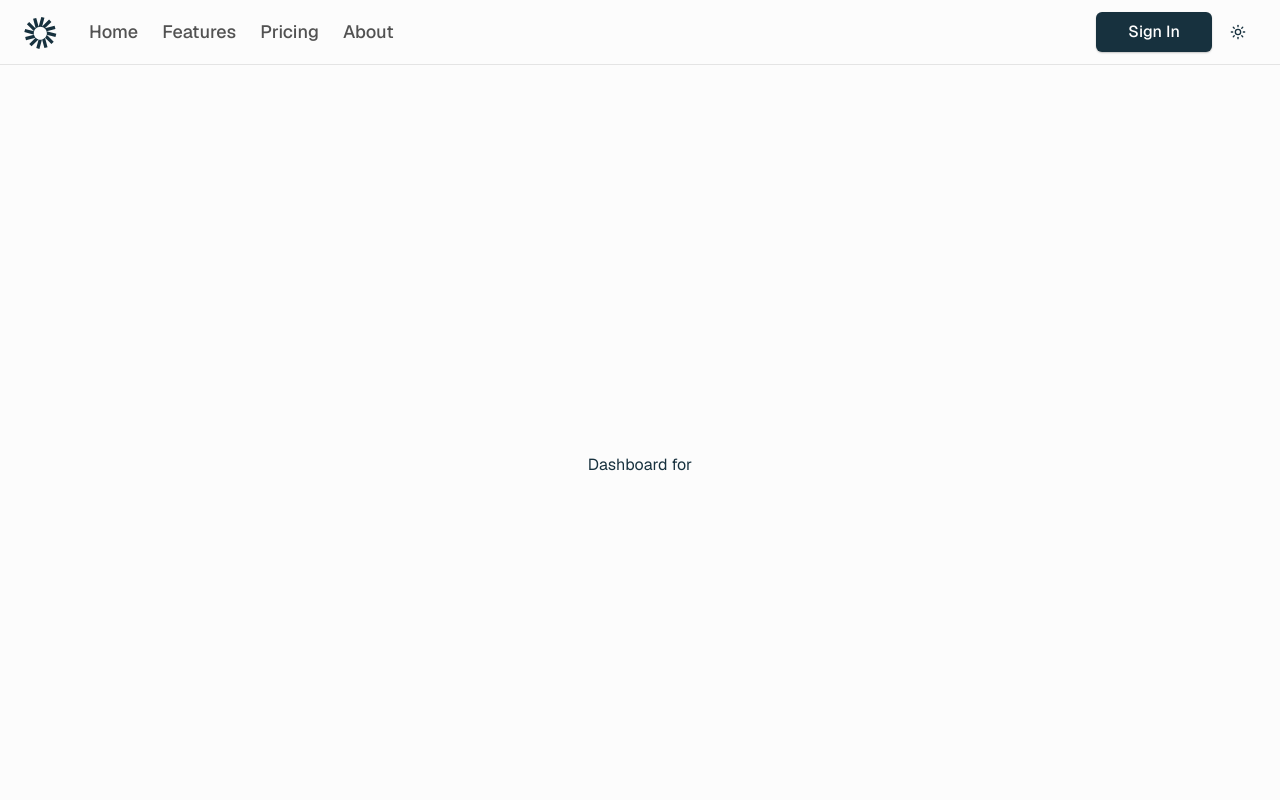
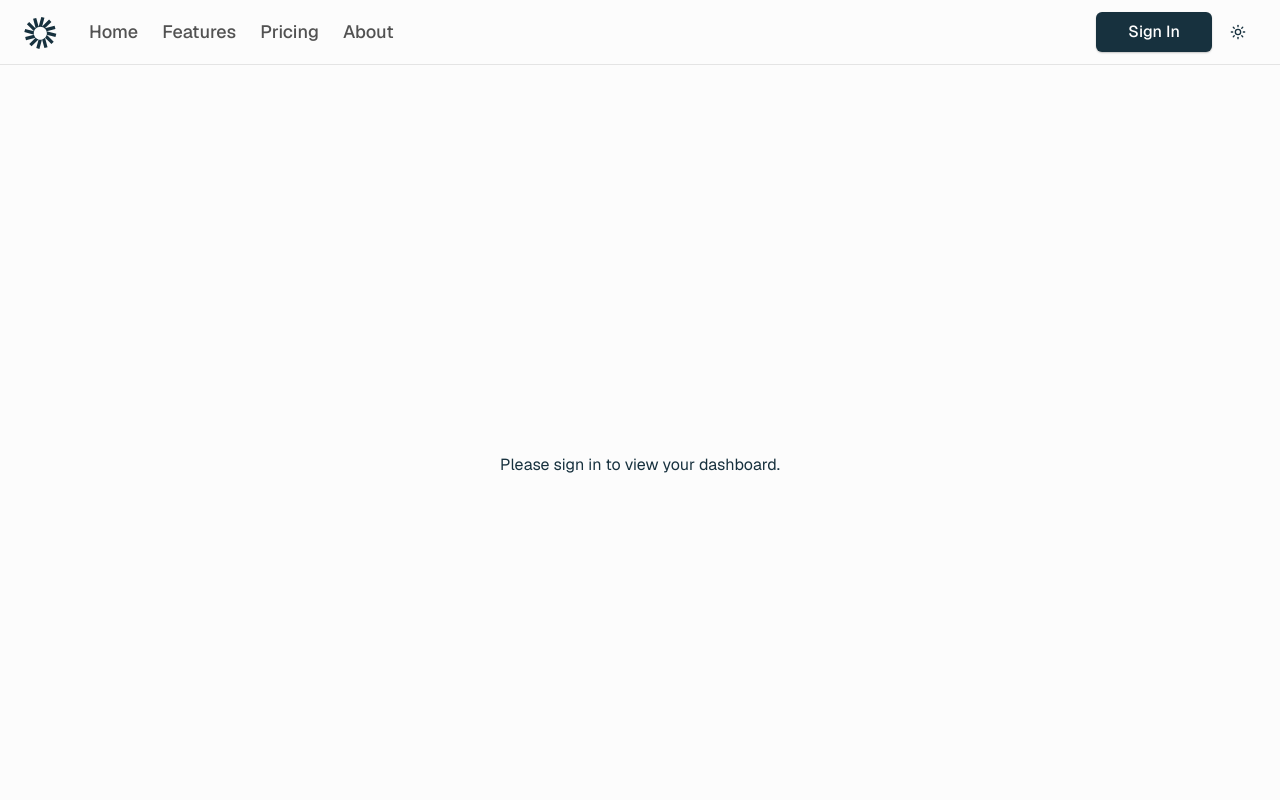
Before and after one commit to briansegs/books-of-becoming, a Next.js app: page /dashboard in a window 1280 px wide. Shown: the top 800 px of the page. Built offline with nearby package versions, Linux system fonts and the light colour scheme; no server answers.

Commit message:
Added error handling for page

```diff
--- a/src/app/dashboard/page.tsx
+++ b/src/app/dashboard/page.tsx
@@ -7,17 +7,27 @@ import { fetchQuery } from 'convex/nextjs'
 type UserType = Doc<'users'> | null
 
 export default async function Dashboard() {
-  const { userId: clerkId } = await auth()
+  const { userId } = await auth()
+
+  if (!userId) {
+    return (
+      <div className="flex min-h-screen w-full items-center justify-center">
+        <p>Please sign in to view your dashboard.</p>
+      </div>
+    )
+  }
 
   let convexUser: UserType = null
 
-  if (clerkId) {
-    convexUser = await fetchQuery(api.user.get, { clerkId: clerkId })
+  try {
+    convexUser = await fetchQuery(api.user.get, { clerkId: userId })
+  } catch (error) {
+    console.log('Failed to fetch user:', error)
   }
 
   return (
     <div className="flex min-h-screen w-full items-center justify-center">
-      Dashboard for {convexUser?.username}
+      {convexUser ? <p> Dashboard for {convexUser?.username}</p> : <p>Loading user data...</p>}
     </div>
   )
 }
```
